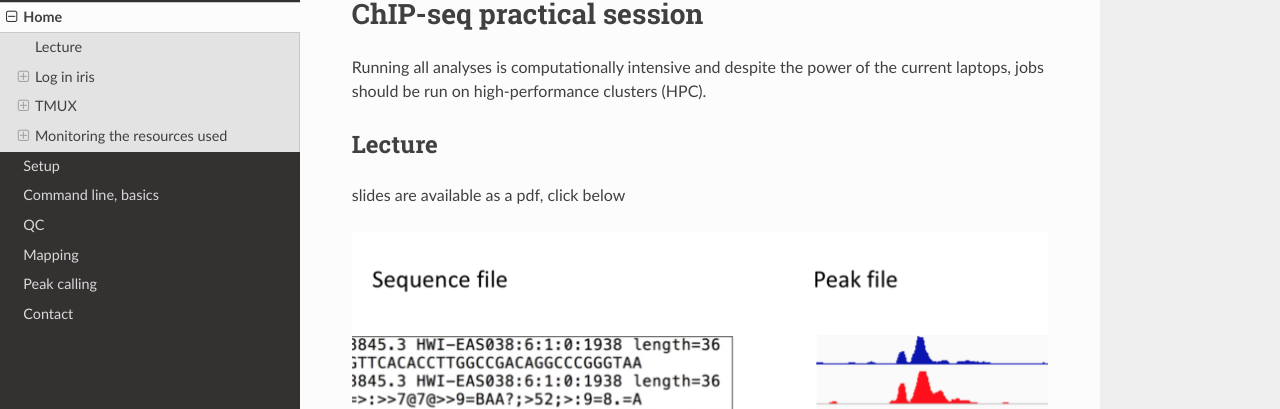
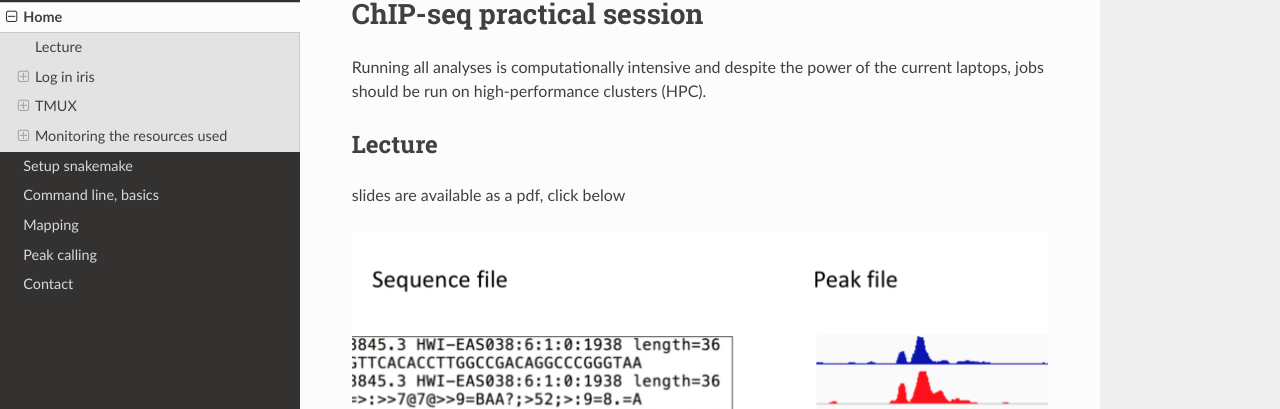
Before and after one commit to ginolhac/chip-seq, an MkDocs documentation site: the page built from docs/index.md, in a window 1280 px wide. Shown: the part 104-513 px from the top of the page. Built offline with MkDocs 1.6.1, drawn with Linux system fonts in a browser that asks for light colours; nearby versions of some CDN libraries.

Commit message:
snakemake in the right folder

```diff
--- a/mkdocs.yml
+++ b/mkdocs.yml
@@ -1,9 +1,8 @@
 site_name: ChIP-seq tutorials
 nav:
 - Home: index.md
-- Setup: snakemake.md
+- Setup snakemake: snakemake.md
 - "Command line, basics": cli.md
-- QC: fastqc.md
 - Mapping: mapping.md
 - Peak calling: peak.md
 - Contact: contact.md
```
Also changed, not shown: docs/snakemake.md (renamed from snakemake.md).
